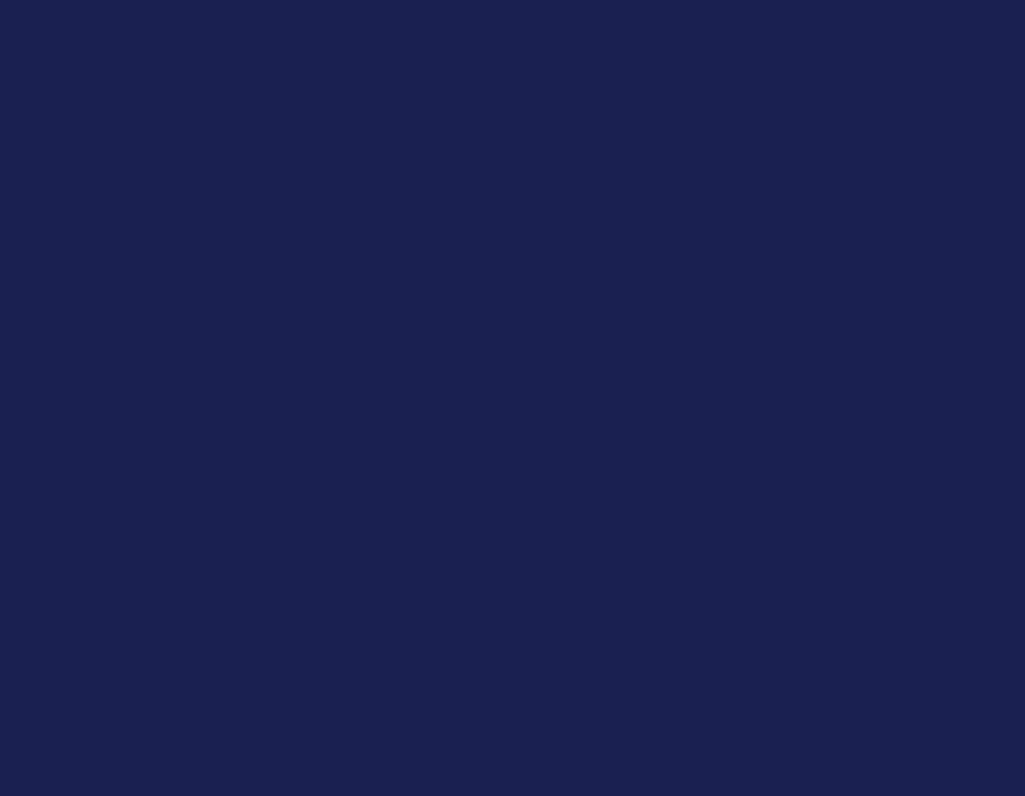
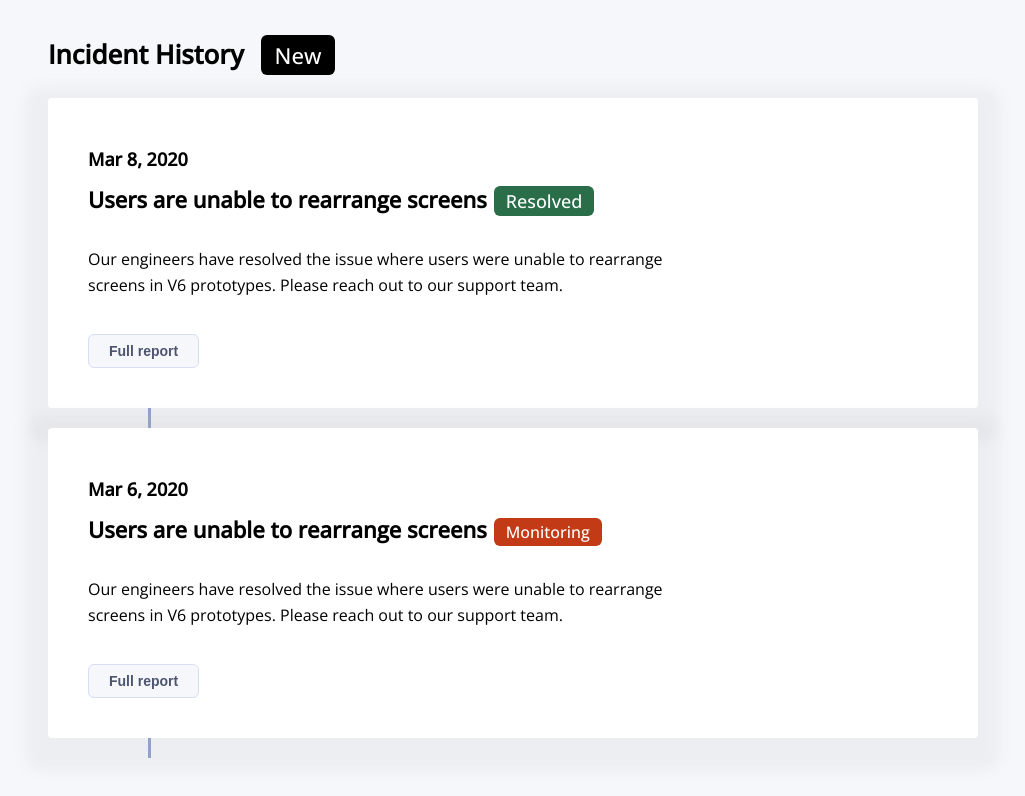
Before and after one commit to neluttu/incident-report, a plain HTML site: page index.html in a window 1280 px wide. Shown: the whole page, without its empty margins (127-1152 px from the left). Drawn offline with nearby package versions, Linux system fonts and the light colour scheme.

Commit message:
Working on it

```diff
--- a/index.html
+++ b/index.html
@@ -12,6 +12,31 @@
     <link href="styles.css" rel="stylesheet" media="all" type="text/css">
 </head>
 <body>
+    <div id="container">
+        <div>
+            <h3>Incident History</h3> <span class="new">New</span>
+            <div class="box">
+                <span class="date">Mar 8, 2020</span>
+                <br>
+                <span class="title">Users are unable to rearrange screens</span> <span class="titleLabel">Resolved</span>
+                <br>
+                <span class="incident">Our engineers have resolved the issue where users were unable to rearrange screens in V6 prototypes. Please reach out to our support team.</span>
+                <br>
+                <button>Full report</button>
+            </div>
+            <div class="spacer"></div>
 
+            <div class="box">
+                <span class="date">Mar 6, 2020</span>
+                <br>
+                <span class="title">Users are unable to rearrange screens</span> <span class="monitoring">Monitoring</span>
+                <br>
+                <span class="incident">Our engineers have resolved the issue where users were unable to rearrange screens in V6 prototypes. Please reach out to our support team.</span>
+                <br>
+                <button>Full report</button>
+            </div>
+            <div class="spacer"></div>
+        </div>
+    </div>
 </body>
 </html>
--- a/styles.css
+++ b/styles.css
@@ -3,16 +3,111 @@ body, html {
     padding:0px;
     width: 100%;
     height: 100%;
-    background-color: #1a2051;
-    color:white;
+    background-color: #f6f7fb;
     font-family: 'Open Sans', sans-serif;
     font-size: 26px;
     font-weight: 300;
-    display: flex;
-    justify-content: center;
-    align-items: center;
 }
 
 * {
     box-sizing: border-box;
 }
+
+#container {
+    max-width:950px;
+    min-height:200px;
+    margin:auto;
+}
+
+#container > div:first-of-type {
+    padding:10px;
+}
+
+h3 {
+    font-size: 26px;
+    display: inline-block;
+}
+
+.new {
+    border-radius: 6px;
+    background-color: black;
+    color: white;
+    font-size: 22px;
+    font-weight: 500;
+    padding: 5px 14px;
+    margin-left: 10px;
+}
+
+.monitoring {
+    background-color: #c33a17;
+    font-size: 16px;
+    border-radius: 6px;
+    color:white;
+    padding: 3px 12px 3px;
+    font-weight: 500;
+}
+
+
+.investigating {
+    border-radius: 6px;
+    background-color: #d41245;
+    color: white;
+    font-size: 22px;
+    font-weight: 500;
+    padding: 5px 14px;
+    margin-left: 10px;
+}
+
+button {
+    background-color: #f6f7fb;
+    border:1px solid #d6def3;
+    padding: 8px 20px;
+    color: #4d556f;
+    border-radius: 6px;
+    font-size: 14px;
+    font-weight: 600;
+
+}
+
+.spacer {
+    width: auto; margin-left: 100px; border-left: 3px solid #91a1c7; height: 20px;
+}
+
+.box {
+    width: 100%;
+    background-color: white;
+    min-height: 200px;
+    border-radius: 4px;
+    -webkit-box-shadow: 0px 11px 15px 21px rgba(175,175,175,0.13);
+    box-shadow: 0px 11px 15px 21px rgba(175,175,175,0.13);
+    padding: 40px;
+}
+
+.date {
+    font-size: 18px;
+    font-weight: 600;
+}
+.title {
+    font-size: 22px;
+    font-weight: 600;
+    margin-top: 10px;
+    display: inline-block;
+}
+
+.titleLabel {
+    background-color: #296d49;
+    font-size: 18px;
+    border-radius: 6px;
+    color:white;
+    padding: 3px 12px 3px;
+    font-weight: 500;
+}
+
+.incident {
+    font-size: 16px;
+    display: inline-block;
+    font-weight: 400;
+    line-height: 26px;
+    padding:30px 0px;
+    max-width: 70%;
+}
```
